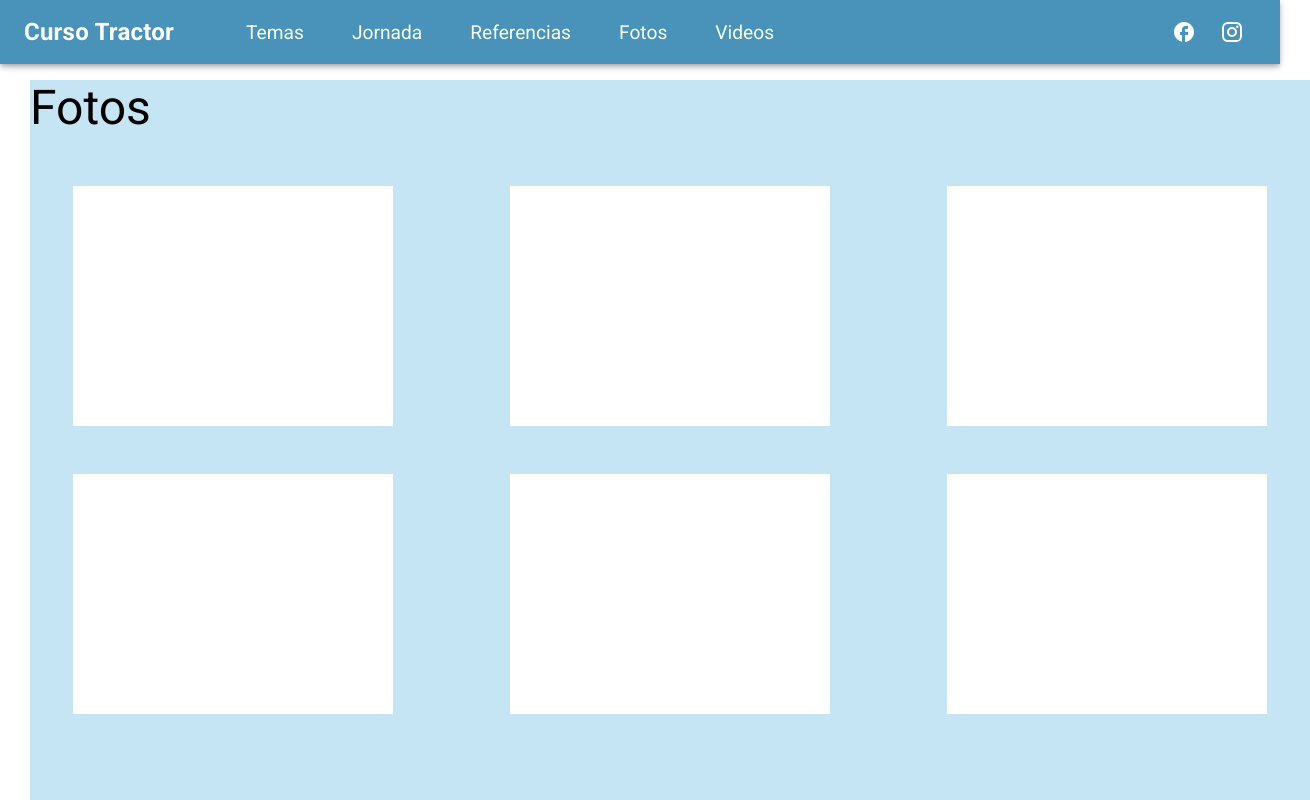
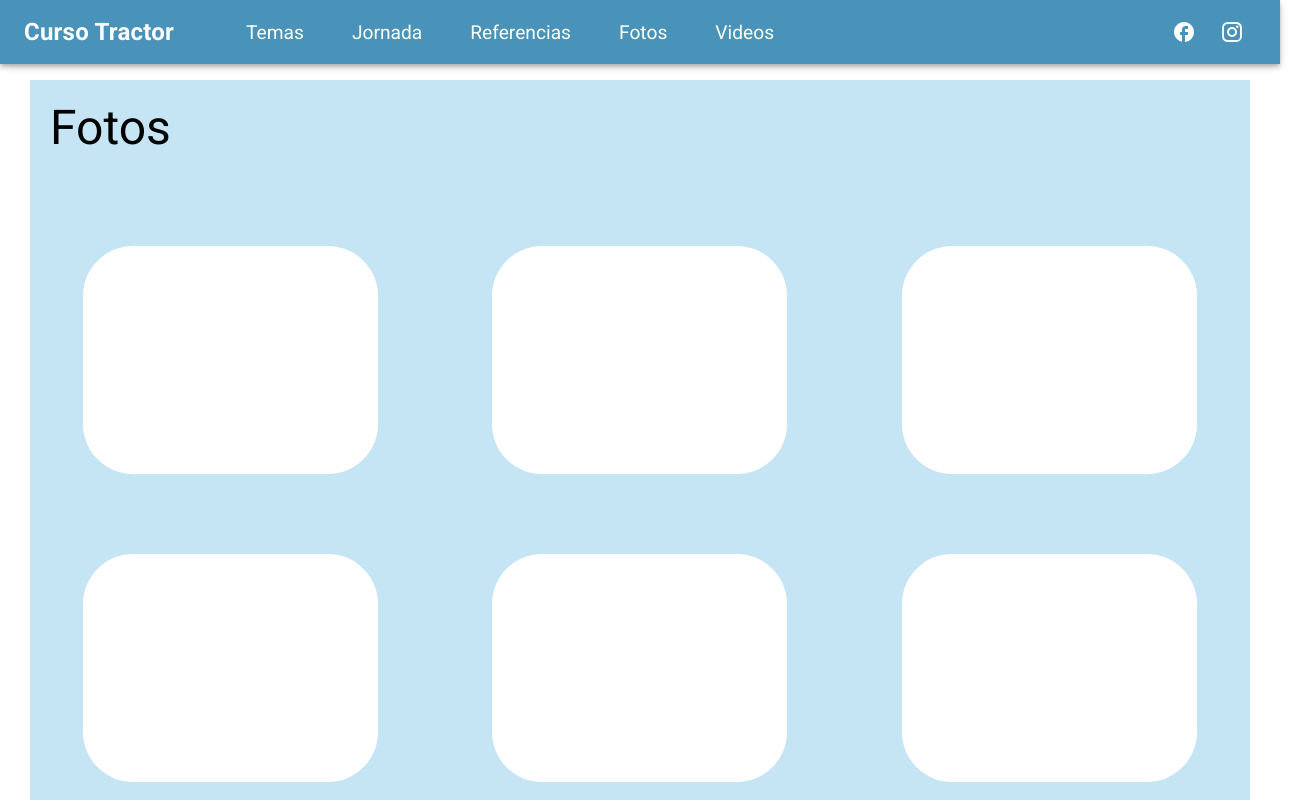
Before and after one commit to AlejoBonadeo/curso-tractor, a Next.js app: page /fotos in a window 1280 px wide. Shown: the top 800 px of the page, 1310 px wide, since content can reach past the window. Built offline with nearby package versions, Linux system fonts and the light colour scheme.

Commit message:
redondear las fotos y detalles

```diff
--- a/pages/fotos.tsx
+++ b/pages/fotos.tsx
@@ -9,56 +9,61 @@ const Fotos = () => {
     return (
         <Layout title="Curso Tractor - Fotos" description="TODO">
 
-  <div style={{ backgroundColor: "#C5E5F5",
-    width:'100vw',
-    height: '100vh', }}>
- <Typography variant="h3" component="h1">
+  <div style={{ backgroundColor: "#C5E5F5"}}>
+ <Typography variant="h3" component="h1" style={{
+padding:'20px'}}>
        Fotos
       </Typography>
       <div style={{
-    width:'100vw',
     height: '100vh',
     display:'flex',
     flexWrap: 'wrap',
-    gap: '2rem',
-    rowGap: '3rem',
+    rowGap: '5rem',
+    columnGap:'3rem',
     alignContent: 'flex-start',
     justifyContent:'space-around',
-    marginTop:'50px'}}>
+    marginTop:'50px',
+    padding: '20px'}}>
 
 <div style={{backgroundColor:'white',
 width:'25%',
-height:'30%'}}>
+height:'30%',
+borderRadius:'50px'}}>
 
 </div>
 
 <div style={{backgroundColor:'white',
 width:'25%',
-height:'30%'}}>
+height:'30%',
+borderRadius:'50px'}}>
 
 </div>
 
 <div style={{backgroundColor:'white',
 width:'25%',
-height:'30%'}}>
+height:'30%',
+borderRadius:'50px'}}>
 
 </div>
 
 <div style={{backgroundColor:'white',
 width:'25%',
-height:'30%'}}>
+height:'30%',
+borderRadius:'50px'}}>
 
 </div>
 
 <div style={{backgroundColor:'white',
 width:'25%',
-height:'30%'}}>
+height:'30%',
+borderRadius:'50px'}}>
 
 </div>
 
 <div style={{backgroundColor:'white',
 width:'25%',
-height:'30%'}}>
+height:'30%',
+borderRadius:'50px'}}>
 
 </div>
 
```
Also changed, not shown: pages/videos.tsx (+3 -4 lines).
